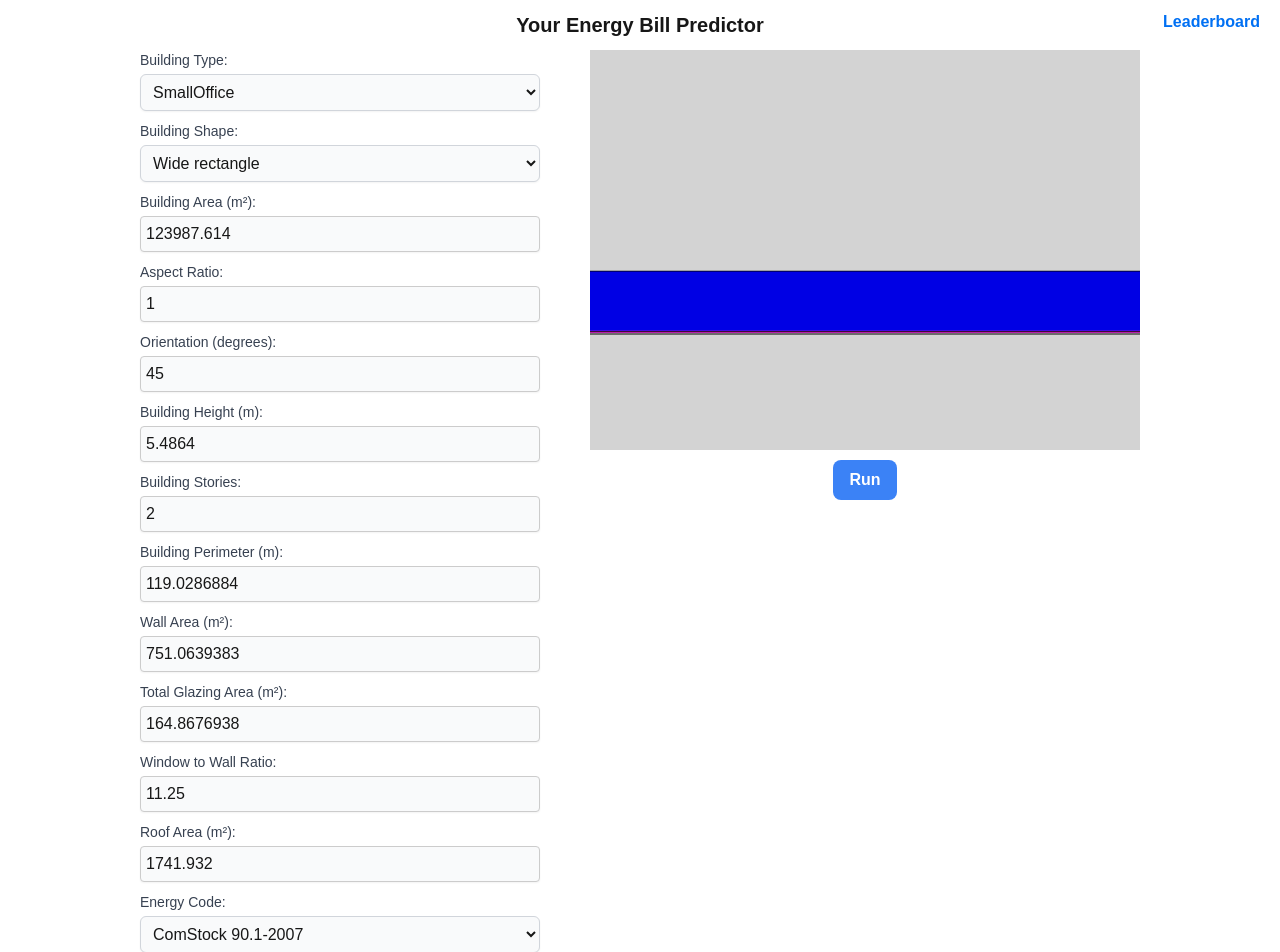
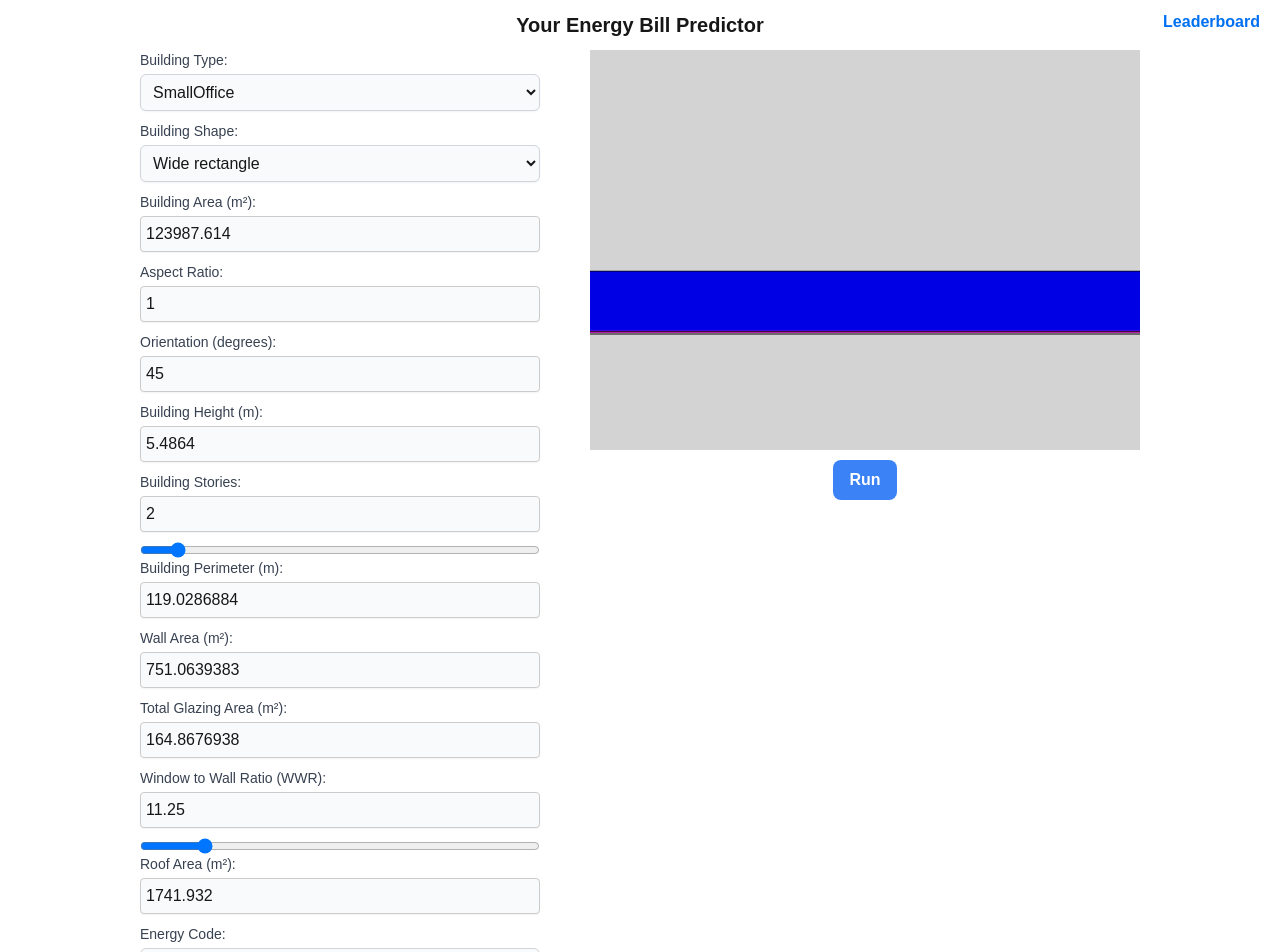
Before and after one commit to jhernandez312/Surrogate-Model-Game, a Next.js app: page / in a window 1280 px wide. Shown: the top 952 px of the page. Built offline with nearby package versions, Linux system fonts and the light colour scheme.

Commit message:
Added Sliders for stories, wwr & percent improvement to the leaderboard

```diff
--- a/app/leaderboard/page.tsx
+++ b/app/leaderboard/page.tsx
@@ -3,6 +3,7 @@
 import { useState, useEffect } from 'react';
 import Link from 'next/link';
 import styles from '../components/Home.module.css'; // Import your CSS file
+import defaultBuildings from '../data/defaultBuilding.json'; // Path to defaultBuilding.json
 
 export default function Leaderboard() {
   const [simulationData, setSimulationData] = useState([]);
@@ -12,6 +13,39 @@ export default function Leaderboard() {
     const data = localStorage.getItem('simulationResults') || '[]';
     setSimulationData(JSON.parse(data));
   }, []);
+
+  // Function to calculate percent improvement
+  const calculatePercentImprovement = (result) => {
+    // Get the total heating and cooling demand from the result, defaulting to 0 if missing
+    const resultHeating = result.heating_demand || 0;
+    const resultCooling = result.cooling_demand || 0;
+    const resultTotalDemand = resultHeating + resultCooling;
+
+    // Find the corresponding building type in the defaultBuildings JSON
+    const defaultBuilding = defaultBuildings.find((building) => building.X1_Type === result.building_type);
+
+    if (defaultBuilding) {
+      const defaultHeating = defaultBuilding.Y1_Heating || 0;
+      const defaultCooling = defaultBuilding.Y2_Cooling || 0;
+      const defaultTotalDemand = defaultHeating + defaultCooling;
+
+      // Calculate the percent improvement: ((Default - Result) / Default) * 100
+      if (defaultTotalDemand > 0) {
+        const percentImprovement = (((defaultTotalDemand - resultTotalDemand) / defaultTotalDemand) * 100).toFixed(2);
+        return `${percentImprovement}%`; // Add percent sign here
+      }
+    }
+
+    // If no default building or zero default demand, return N/A
+    return 'N/A';
+  };
+
+  // Sort the simulation data based on percent improvement
+  const sortedSimulationData = simulationData.slice().sort((a, b) => {
+    const improvementA = parseFloat(calculatePercentImprovement(a).replace('%', '')) || 0;
+    const improvementB = parseFloat(calculatePercentImprovement(b).replace('%', '')) || 0;
+    return improvementB - improvementA; // Sort in descending order
+  });
 
   return (
     <div className={styles.leaderboardContainer}>
@@ -32,15 +66,17 @@ export default function Leaderboard() {
               <th>Building Type</th>
               <th>Heating Demand</th>
               <th>Cooling Demand</th>
+              <th>Percent Improvement</th>
             </tr>
           </thead>
           <tbody>
-            {simulationData.map((result, index) => (
+            {sortedSimulationData.map((result, index) => (
               <tr key={index}>
                 <td>{index + 1}</td>
                 <td>{result.building_type}</td>
-                <td>{result.heating_demand}</td>
-                <td>{result.cooling_demand}</td>
+                <td>{result.heating_demand || 0}</td>
+                <td>{result.cooling_demand || 0}</td>
+                <td>{calculatePercentImprovement(result)}</td> {/* Percent improvement logic */}
               </tr>
             ))}
           </tbody>
--- a/app/page.tsx
+++ b/app/page.tsx
@@ -157,12 +157,23 @@ export default function Home() {
             value={formData.Building_Height.toString()}
             onChange={handleGeneralChange} // Updated to use handleGeneralChange
           />
-          <FormInput
-            label="Building Stories:"
-            name="Building_Stories"
-            value={formData.Building_Stories.toString()}
-            onChange={handleGeneralChange} // Updated to use handleGeneralChange
-          />
+        {/* Read-only input box for Building Stories */}
+        <FormInput
+          label="Building Stories:"
+          name="Building_Stories"
+          value={formData.Building_Stories.toString()}
+          onChange={handleGeneralChange}
+          readOnly // Makes the input box display-only
+        />
+        <input
+          type="range"
+          name="Building_Stories"
+          min="1"
+          max="14"
+          value={formData.Building_Stories}
+          onChange={handleGeneralChange}
+        />
+
           <FormInput
             label="Building Perimeter (m):"
             name="Building_Perimeter"
@@ -182,10 +193,20 @@ export default function Home() {
             onChange={handleGeneralChange} // Updated to use handleGeneralChange
           />
           <FormInput
-            label="Window to Wall Ratio:"
+            label="Window to Wall Ratio (WWR):"
             name="Window_to_Wall_Ratio"
             value={formData.Window_to_Wall_Ratio.toString()}
             onChange={handleGeneralChange} // Updated to use handleGeneralChange
+            readOnly
+          />
+          <input
+            type="range"
+            name="Window_to_Wall_Ratio"
+            min="0.1"
+            max="76.1"
+            step="0.1"
+            value={formData.Window_to_Wall_Ratio}
+            onChange={handleGeneralChange}
           />
           <FormInput
             label="Roof Area (m²):"
```
